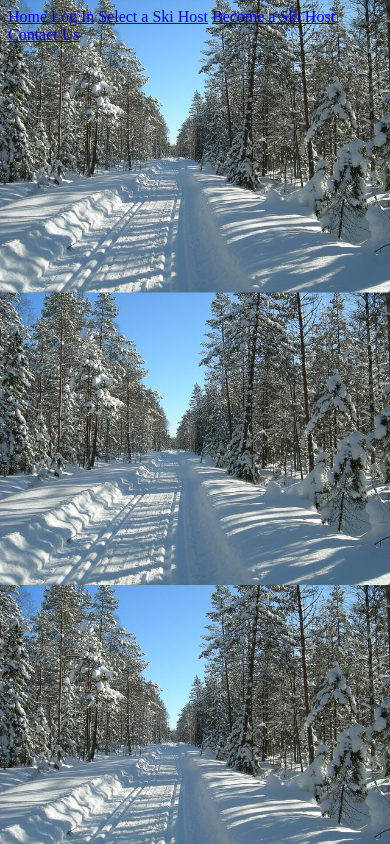
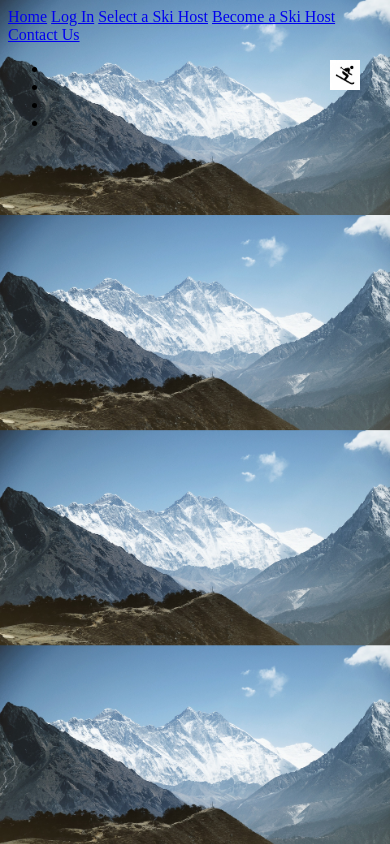
Before and after one commit to rtuts67/snowhost, a plain HTML site: page index.html in a window 390 px wide. Drawn offline with Linux system fonts and the light colour scheme.

Commit message:
adding a menu

```diff
--- a/index.html
+++ b/index.html
@@ -17,5 +17,14 @@
       <a href="/becomeASkiHost" class="navigation-item">Become a Ski Host</a>
       <a href="/contactUs" class="navigation-item">Contact Us</a>
     </nav>
+    <div id="mobileNav">
+      <img src="assets/menu-icon.jpg" alt="mobile navigation menu" id="skiMenu">
+      <ul id="mobileMenu">
+        <li><a href="/" class="navigation-item" data-content="landingPage"></li>
+        <li><a href="/logIn" class="navigation-item" data-content="selectASkiHost"></li>
+        <li><a href="/selectASkiHost" class="navigation-item" data-content="selectASkiHost"></li>
+        <li><a href="/becomeASkiHost" class="navigation-item" data-content="selectASkiHost"></li>
+      </ul>
+    </div>
   </body>
 </html>
--- a/styles/base.css
+++ b/styles/base.css
@@ -1,4 +1,4 @@
 body {
-  background-image: url('../assets/background.jpg');
+  background-image: url('../assets/mountain.jpg');
   background-size: cover;
 }
--- a/styles/layout.css
+++ b/styles/layout.css
@@ -0,0 +1,10 @@
+@media only screen and (max-width: 1024px) {
+  #nav-Bar {
+    display: none;
+  }
+  #skiMenu {
+    max-height:30px;
+    position:fixed;
+    right: 30px;
+  }
+}
```
Also changed, not shown: assets/menu-icon.jpg (added), assets/mountain.jpg (added).
